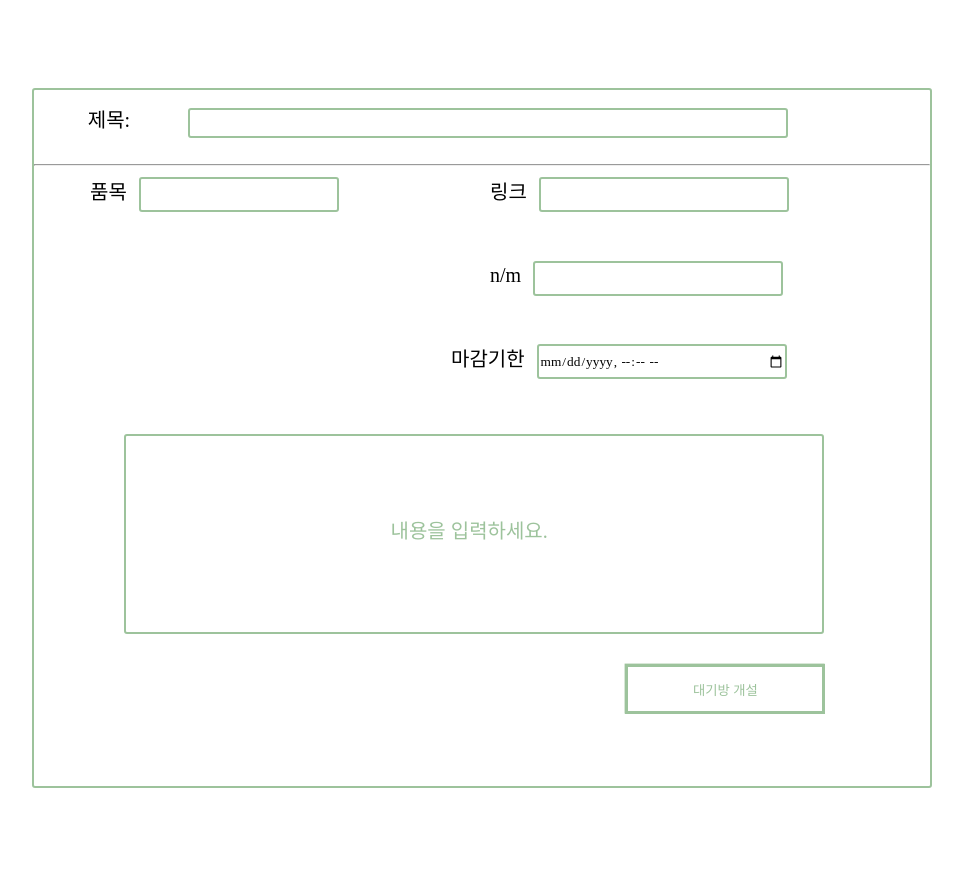
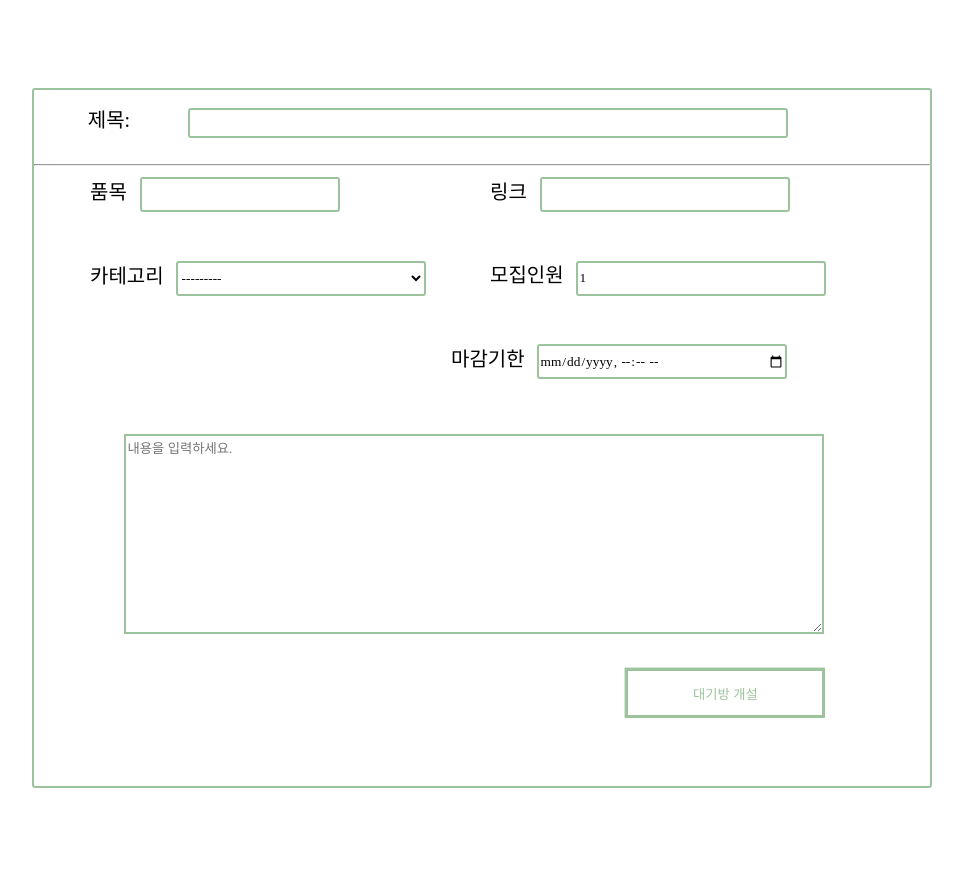
Before and after one commit to Dongmanna/dongmanna, a Django app: page /new/ in a window 1280 px wide. Shown: the part 72-949 px from the top of the page, without its empty margins (158-1121 px from the left). Run offline with Django 3.2, Linux system fonts and the light colour scheme; the visitor is signed in with stand-in values (Sample User, id 1); some web fonts are replaced.

Commit message:
after workout

```diff
--- a/main/static/main/css/new.css
+++ b/main/static/main/css/new.css
@@ -70,6 +70,19 @@ input{
     background-color: #fff;
     border: 2.7px solid #9dc39c;
 }
+textarea{
+    border: 2.7px solid #9dc39c;
+}
+select{
+    margin-top: 3px;
+    margin-left: 2%;
+    width: 250px;
+    height: 35px;
+    border-radius: 3px;
+    background-color: #fff;
+    border: 2.7px solid #9dc39c;
+
+}
 
 .dead{
     position: relative;
--- a/main/templates/home.html
+++ b/main/templates/home.html
@@ -41,9 +41,10 @@
                         <input type="hidden" name="category" label="Category" value="{{category}}">
                         <div class= "search-box">
                             <input type="text" name="search_word" label="Search Word" placeholder="검색어를 입력해주세요.">
-                            <button type="submit" value="Submit" > 검색 </button> <a href="{% url 'new'  %}"><button>글쓰러 가기</button></a>
+                            <button type="submit" value="Submit" > 검색 </button>
                         </div>
                     </form>
+                    <a href="{% url 'new'  %}"><button style="align-self: flex-end;">글쓰러 가기</button></a>
 
 
                         <!-- 카테고리 -->
--- a/main/templates/new.html
+++ b/main/templates/new.html
@@ -17,37 +17,61 @@
     <main>
         <form method="POST" enctype="multipart/form-data">
             {% csrf_token %}
+
+
             <label for="title" id="title">제목:</label>
-            <input type="text" id="title" name="title">
+            <input type="text" id="title" name="title" maxlength="150"required="">
+            <!-- <input type="text" name="title" maxlength="150" required="" id="id_title"> -->
             <br><br>
             <hr>
+
             <section class="inputs">
                 <div class="name_input">
-                    <label for="item">품목</label>
-                    <input type="text" id="item" name="item">
-                </div>
-                <div class="name_input">
-                    <label for="link">링크</label>
-                    <input type="text" id="link" name="link">
-                </div>
-                <div class="name_input">
-                    <!-- <label for="location">지역</label> -->
-                    <!-- <input type="text" id="location" name="location">
-                    지역 일단 주석처리-->
+                    <label for="item"> 품목    </label>
+                    <input type="text" id="item" name="item" maxlength="50" required="">
+                    <!-- <input type="text" name="item" maxlength="50" required="" id="id_item"> -->
                 </div>
 
                 <div class="name_input">
-                    <label for="people">n/m</label>
-                    <input type="text" id="people" name="people">
+                    <label for="link"> 링크    </label>
+                    <input type="url" id="link" name="link"maxlength="300">
+                    <!-- <input  name="link" maxlength="300" id="id_link"> -->
+                </div>
+                <div class="name_input">
+                    <label for="category">카테고리</label>
+                    <select name="category" required="" id="id_category">
+                        <option value="" selected="">---------</option>
+
+                        <option value="Offline">오프라인</option>
+
+                        <option value="Online">온라인</option>
+
+                        <option value="Delivery">배달음식</option>
+
+                      </select>
+                </div>
+
+                <!-- <div class="name_input">
+                     <label for="location">지역</label> -->
+                    <!-- <input type="text" id="location" name="location">
+                    지역 일단 주석처리
+                </div> -->
+
+                <div class="name_input">
+                    <label for="people">모집인원</label>
+                    <input type="number" id="people" name="limit"value="1" min="0" required="">
+                    <!-- <input type="number" name="limit" value="1" min="0" required="" id="id_limit"> -->
                 </div>
                 <div class="name_input">
                     <div class="dead">
                         <label for="deadline">마감기한</label>
                         <input type="datetime-local" id="deadline" name="deadline">
+                        <!-- <input type="text" name="deadline" id="id_deadline"> -->
                     </div>
                 </div>
             </section>
-            <input type="text" id="bodytext" name="bodytext" placeholder="내용을 입력하세요.">
+            <!-- <input type="text" id="bodytext" name="body" placeholder="내용을 입력하세요."> -->
+            <textarea name="body" cols="40" id="bodytext" rows="10" required="" id="id_body"placeholder="내용을 입력하세요."></textarea>
             <button type="submit" id = "makechat">대기방 개설</button>
         </form>
     </main>
```
